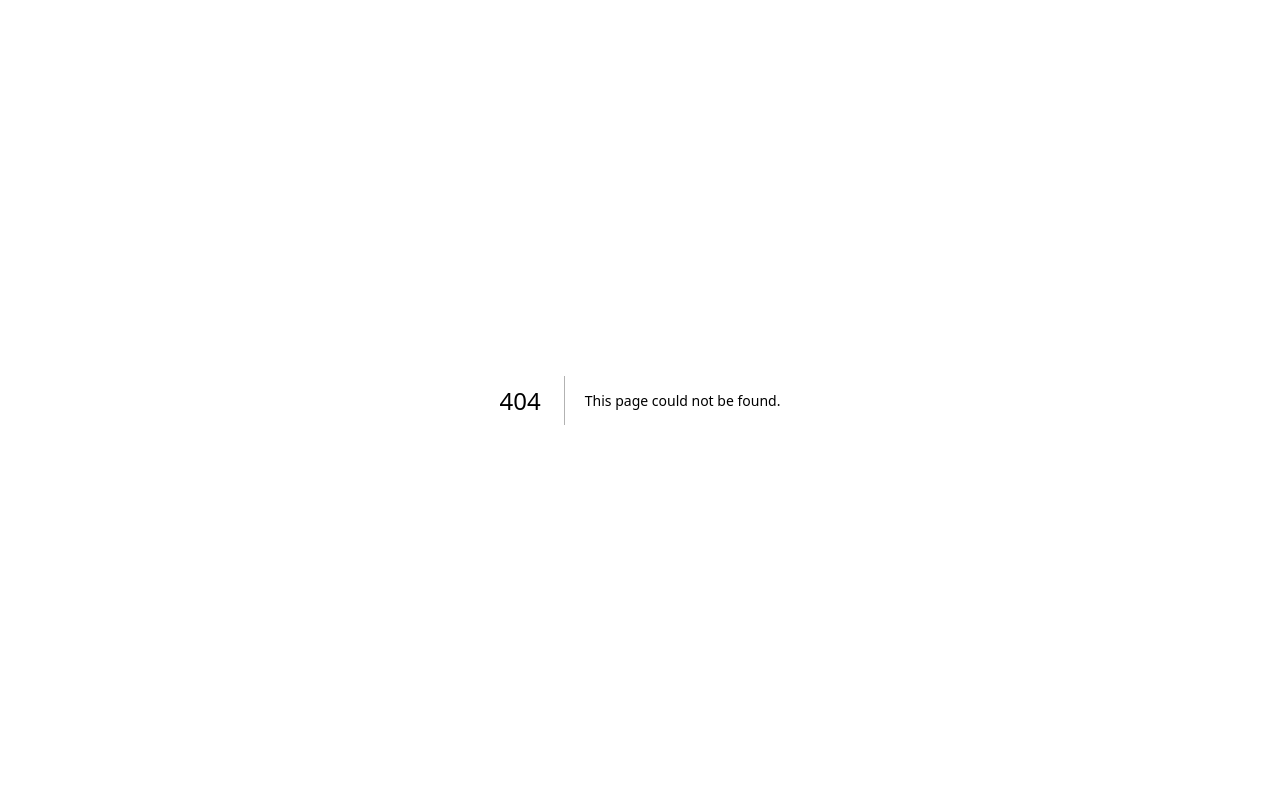
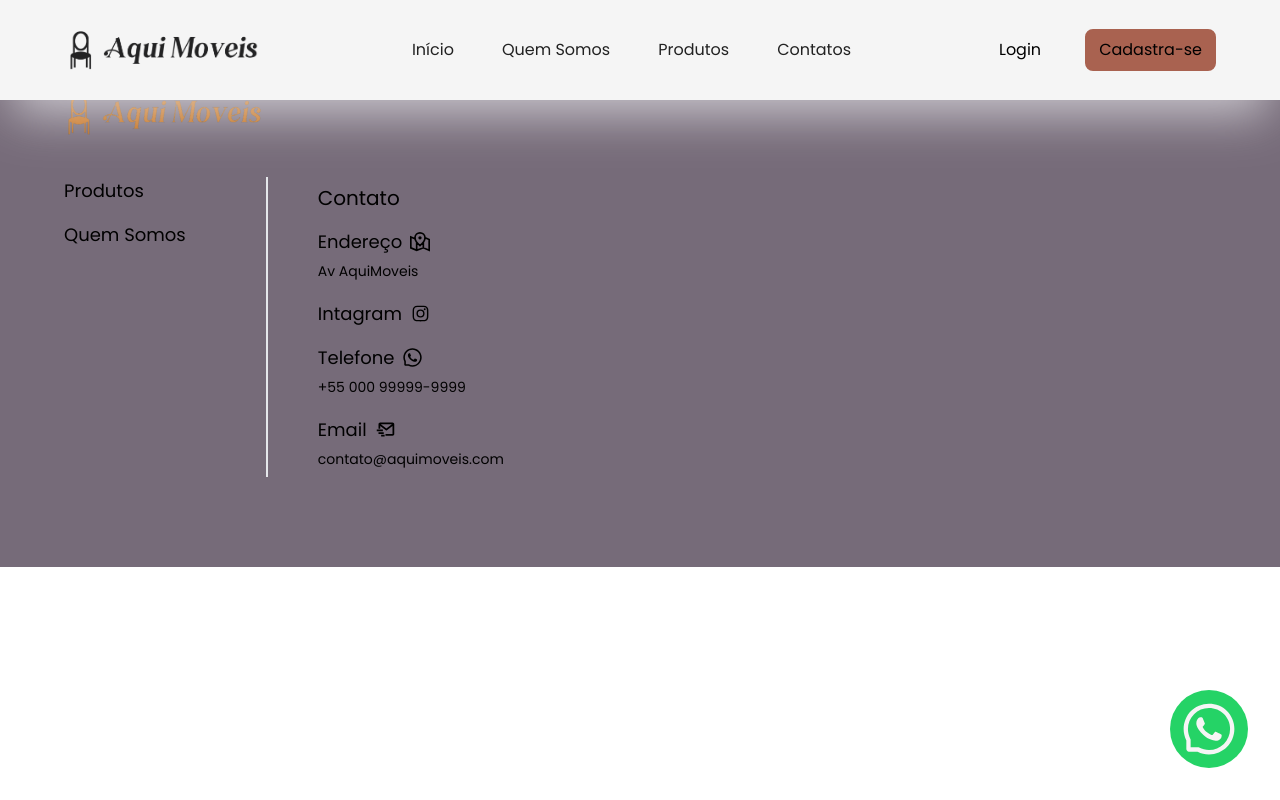
Before and after one commit to WillianMascarenhas/AquiMoveis, a Next.js app in the folder Front/: page /dashbord in a window 1280 px wide. Before the commit this address had no page. Built offline with nearby package versions, Linux system fonts and the light colour scheme.

Commit message:
feat: beginning of dashbord

```diff
--- /dev/null
+++ b/Front/src/pages/dashbord.tsx
@@ -0,0 +1,27 @@
+import { Footer } from "@/components/Footer";
+import { NavBar } from "@/components/NavBar";
+import { NextPage } from "next";
+import { Poppins } from "next/font/google";
+import { AiOutlineWhatsApp } from "react-icons/ai";
+
+const poppins = Poppins({
+    subsets: ["latin"],
+    weight: "400",
+  });
+
+  const dashbordPage: NextPage= () => {
+
+  return (
+    <main className={`${poppins.className}`}>
+        <NavBar/>
+        <Footer/>
+        <div className="fixed bottom-8 right-8 z-50  bg-[#25D366] rounded-[100%] p-[10px]">
+        <button className="flex justify-center items-center text-gray-0">
+          <AiOutlineWhatsApp size={58}  />
+        </button>
+      </div>
+    </main>
+  );
+};
+
+export default dashbordPage;
```
